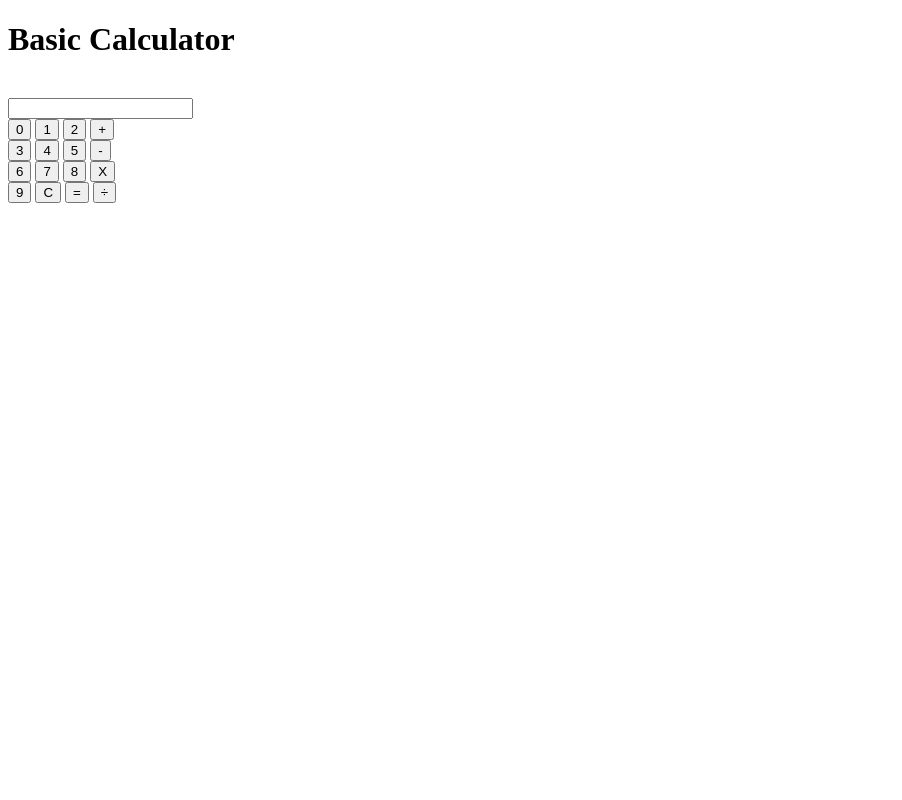
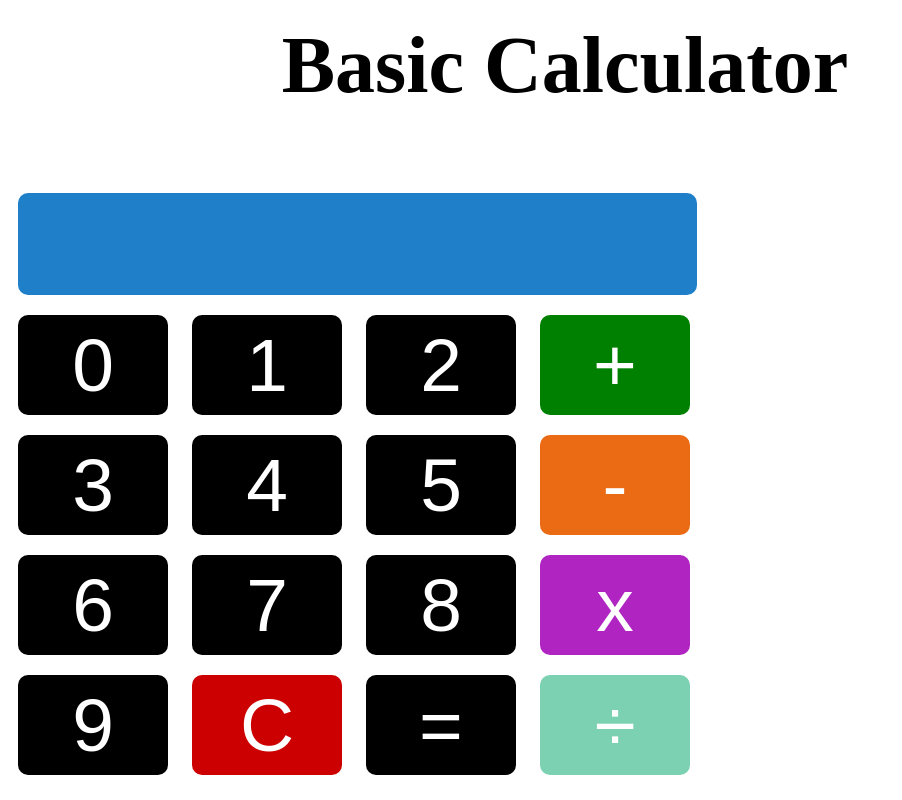
Before and after one commit to tashijain/Calculator, a plain HTML site: page index.html in a window 1280 px wide. Shown: the whole page, without its empty margins (0-902 px from the left). Drawn offline with Linux system fonts and the light colour scheme.

Commit message:
css written, html modified

```diff
--- a/index.html
+++ b/index.html
@@ -14,32 +14,33 @@
     <body>
         <h1>Basic Calculator</h1>
         <br/>
-        <form id="myform" Name="calc"></form>
-        <input name="display">
+        <!-- <form id="myform" name="Calc"></form> -->
+        <!-- <div> -->
+        <input name="display" id="input-field">
         <br/>
 
         <input type=button value="0">
         <input type=button value="1">
         <input type=button value="2">
-        <input type=button value="+">
+        <input type=button id ="plus" value="+">
         <br/>
 
         <input type=button value="3">
         <input type=button value="4">
         <input type=button value="5">
-        <input type=button value="-">
+        <input type=button id="minus" value="-">
         <br/>
 
         <input type=button value="6">
         <input type=button value="7">
         <input type=button value="8">
-        <input type=button value="X">
+        <input type=button id="multiply" value="x">
         <br/>
 
         <input type=button value="9">
-        <input type=button value="C">
+        <input type=button id="clear" value="C">
         <input type=button value="=">
-        <input type=button value="&#247;">
-        </form>
+        <input type=button id="divide" value="&#247;">
+        <!-- </div> -->
     </body>
 </html>
--- a/style.css
+++ b/style.css
@@ -0,0 +1,49 @@
+input {
+    width: 150px;
+    height: 100px;
+    font-size: 75px;
+    border-radius: 10px;
+    margin:10px;
+    background-color: #000;
+    color: #fff;
+    border-style:none;
+}
+
+#input-field {
+    width: 675px;
+    height: 100px;
+    text-align: center;
+    background-color: #1f80c9;
+}
+
+/* #myform{
+    margin-left:225px;
+    margin-top: 20px;
+} */
+
+h1 {
+    text-align: center;
+    font-size: 80px;
+    margin-right:150px;
+    margin-top: 20px;
+}
+
+#plus{
+    background-color: green;
+}
+
+#minus{
+    background-color: #eb6a14;
+}
+
+#multiply{
+    background-color: rgb(176, 37, 194);
+}
+
+#divide{
+    background-color: #7bd1b2;
+}
+
+#clear{
+    background-color: #c00;
+}
```
